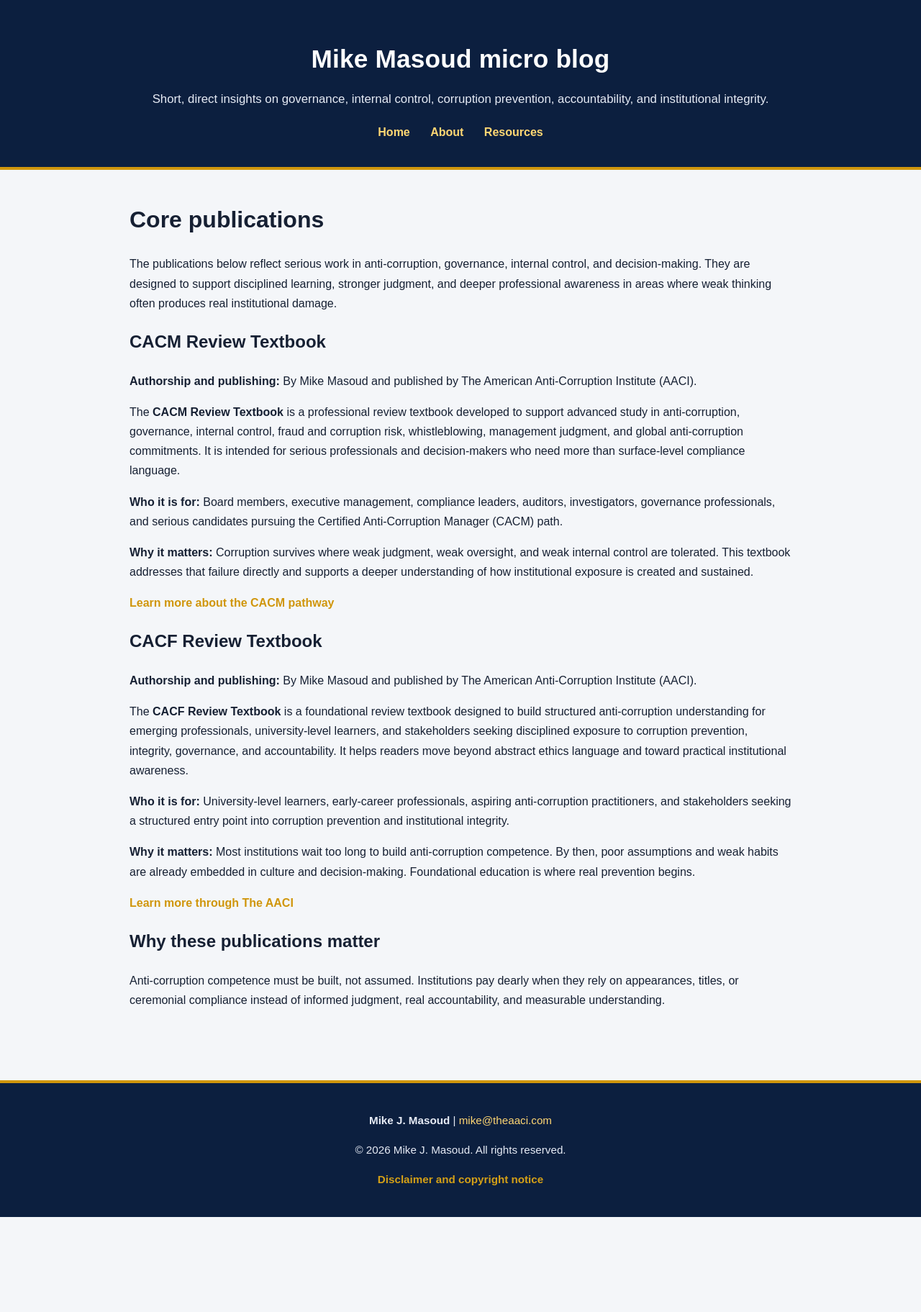
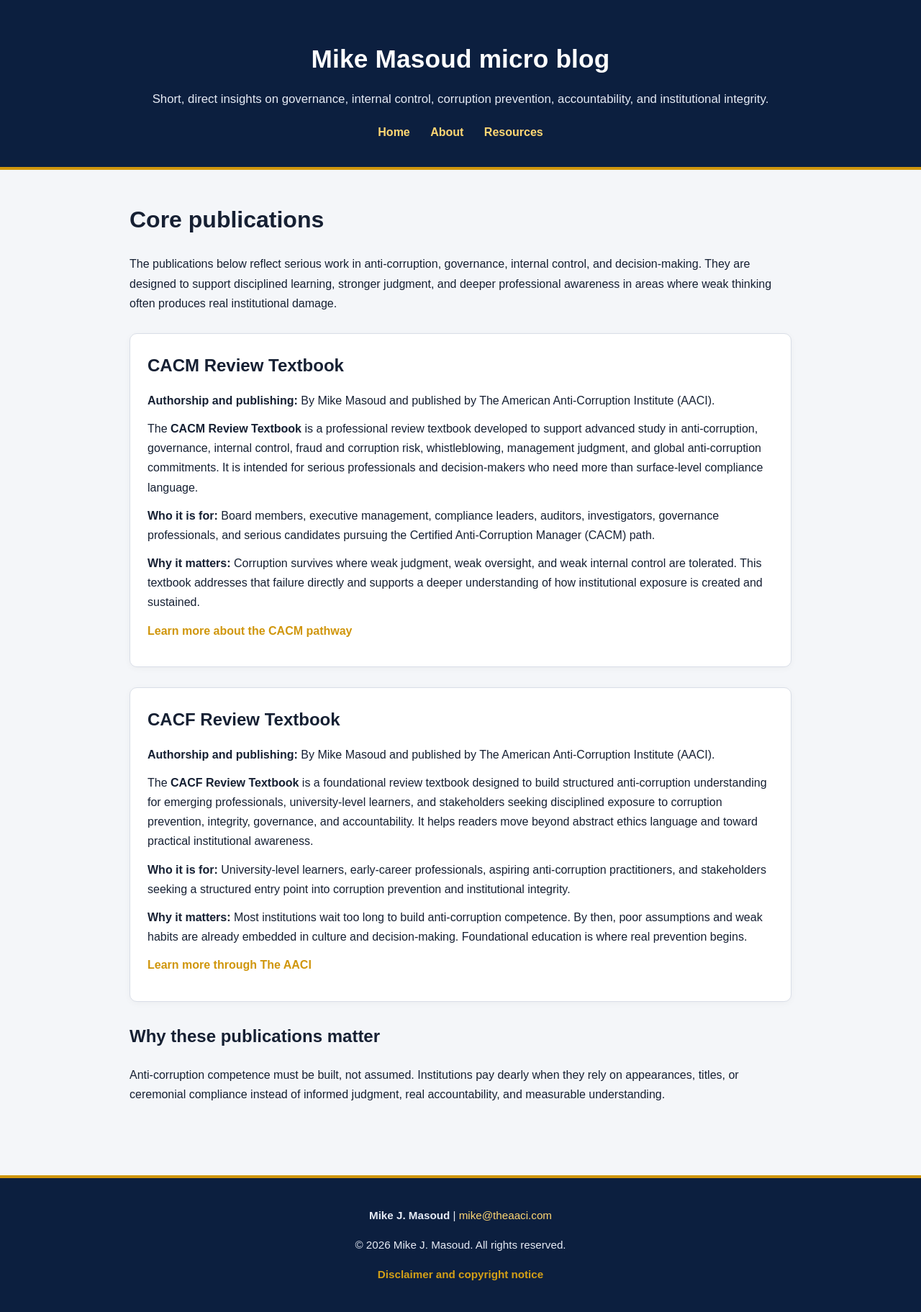
Before and after one commit to mikemasoud/microblog, a Jekyll site: the page built from publications.md, in a window 1280 px wide. Shown: the whole page at 72% size. Built offline with Jekyll 4.4.1, drawn with Linux system fonts in a browser that asks for light colours; before the commit the page ends 1691 px from its top, so only the background shows below that.

Commit message:
Update style.css

```diff
--- a/assets/style.css
+++ b/assets/style.css
@@ -384,3 +384,31 @@
   font-size: 0.95rem;
   color: #6a7383;
 }
+
+.publication-card {
+  background: #ffffff;
+  border: 1px solid #d9dee7;
+  border-radius: 10px;
+  padding: 24px;
+  margin: 28px 0;
+  box-shadow: 0 2px 10px rgba(0, 0, 0, 0.04);
+}
+
+.publication-card h2 {
+  margin-top: 0;
+  margin-bottom: 14px;
+}
+
+.publication-card p {
+  margin: 12px 0;
+  line-height: 1.7;
+}
+
+.publication-card a {
+  font-weight: 600;
+  text-decoration: none;
+}
+
+.publication-card a:hover {
+  text-decoration: underline;
+}
```
